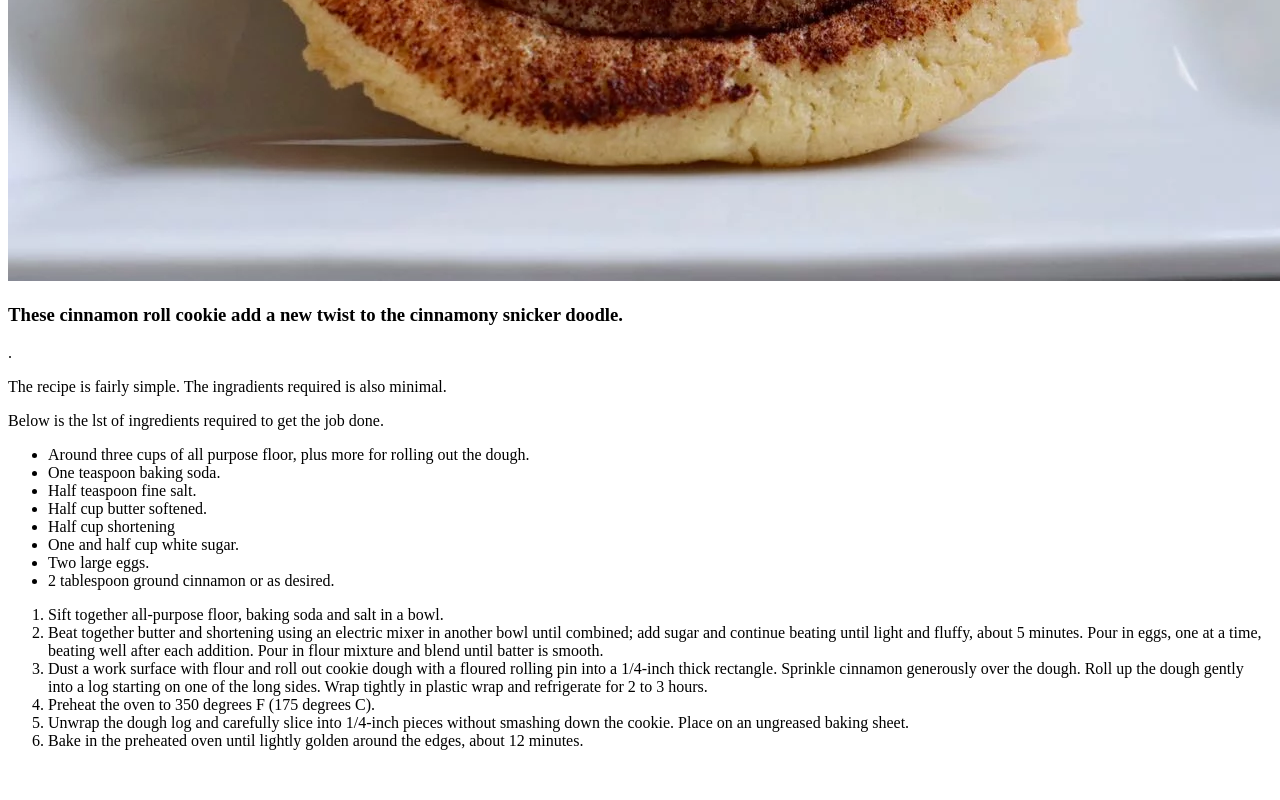
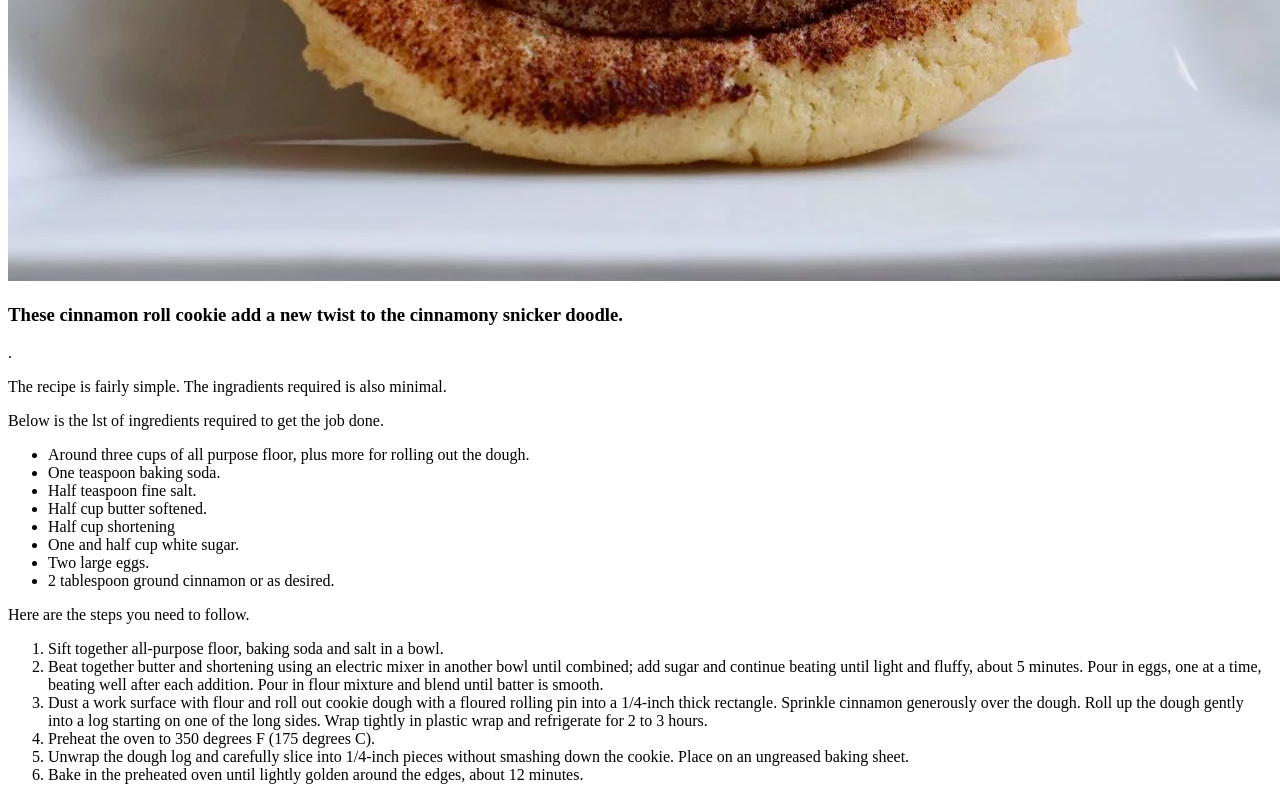
Before and after one commit to mechraj/odin_recipes, a plain HTML site: page recipes/cinamon_cookies.html in a window 1280 px wide. Shown: the part 981-1781 px from the top of the page. Before the commit the page ends 1747 px from the top, so only its background shows below. Drawn offline with Linux system fonts and the light colour scheme.

Commit message:
Adds a sentence to decribe start of recipe steps

```diff
--- a/recipes/cinamon_cookies.html
+++ b/recipes/cinamon_cookies.html
@@ -31,6 +31,9 @@
                 <li>Two large eggs.</li>
                 <li>2 tablespoon ground cinnamon or as desired.</li>
             </ul>
+            <p>
+                Here are the steps you need to follow.
+            </p>
 
             <ol>
                 <li>Sift together all-purpose floor, baking soda and salt in a bowl.</li>
```
